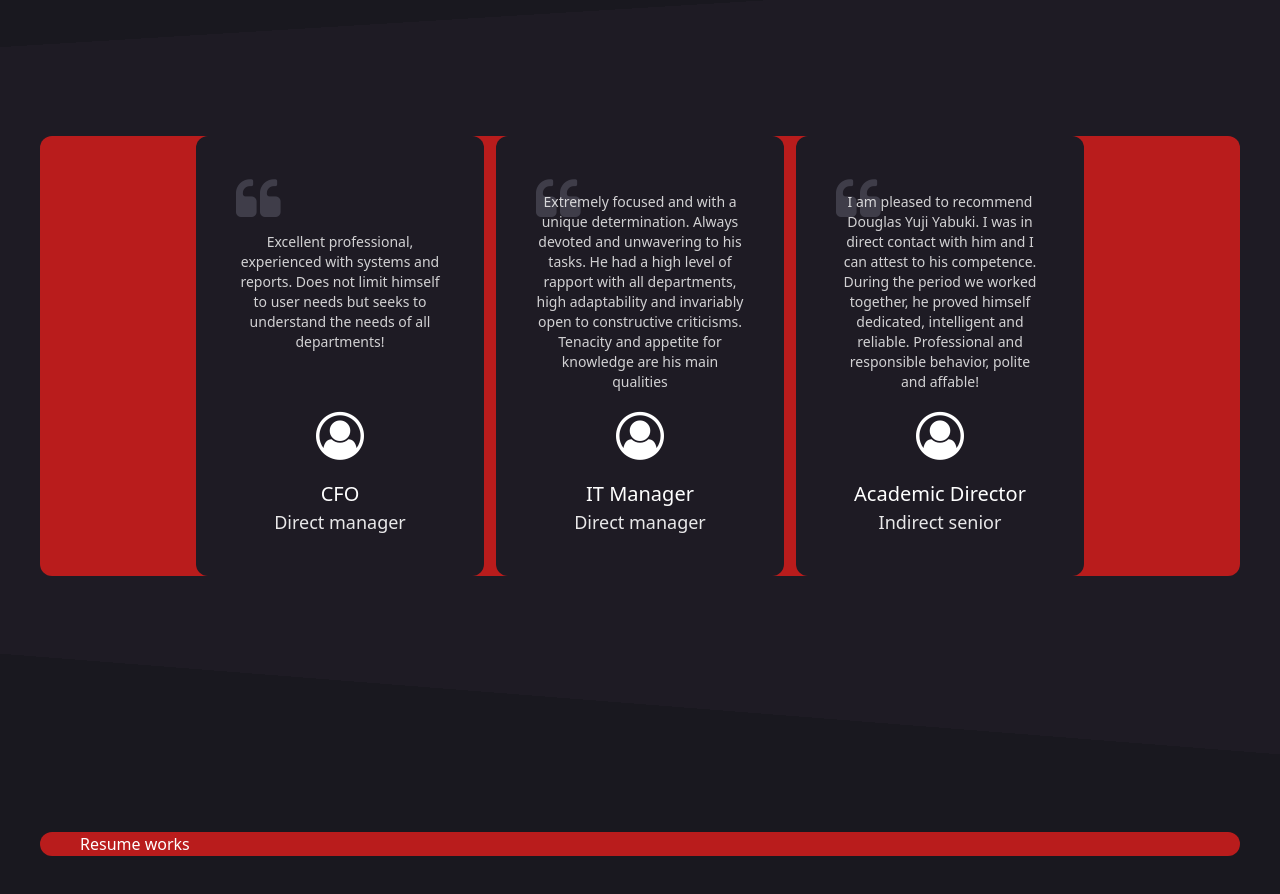
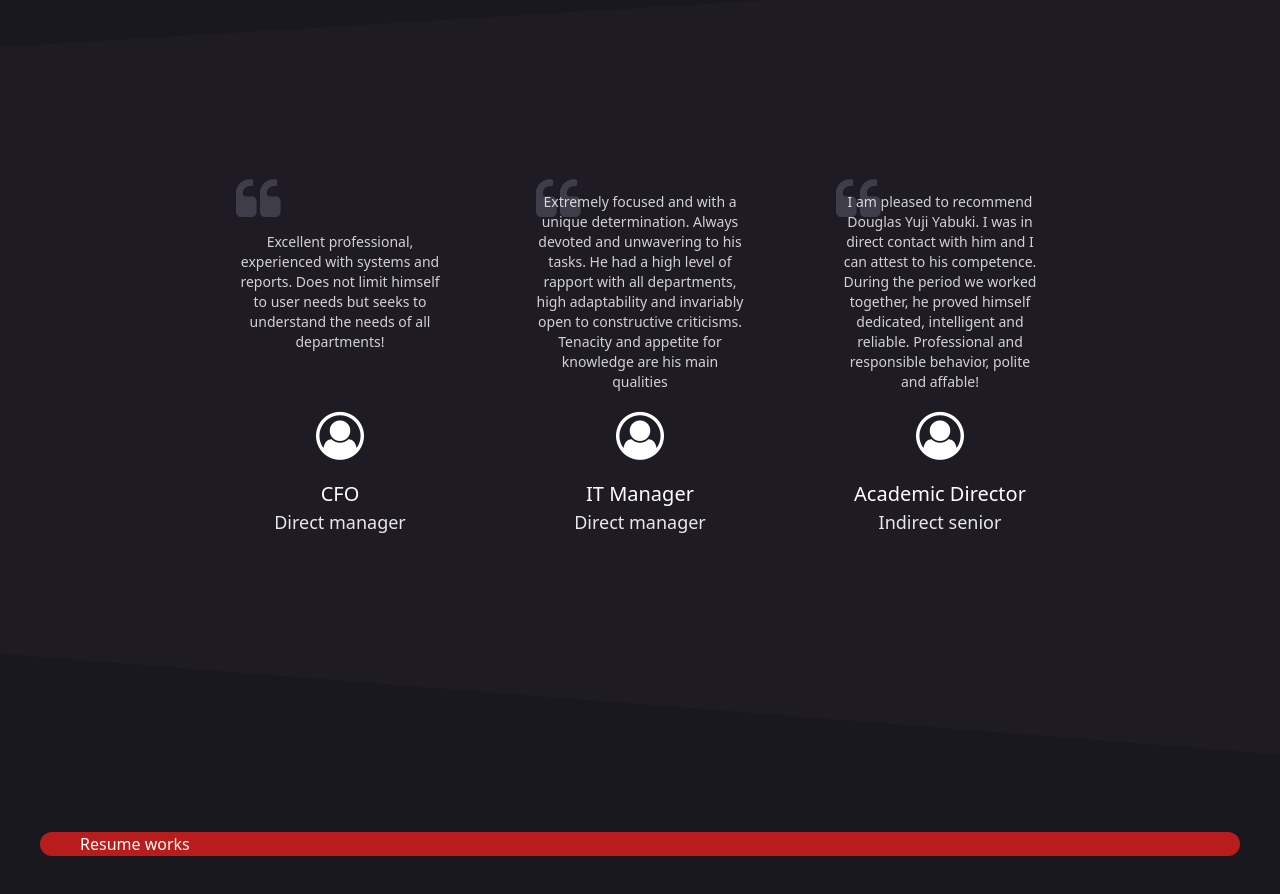
Before and after one commit to douglasyabuki/Portfolio, a React (Vite) app: page / in a window 1280 px wide. Shown: the part 740-1634 px from the top of the page. Built offline with nearby package versions, Linux system fonts and the light colour scheme; a web font is replaced by a local one.

Commit message:
Commit 22: Changing padding-x in all components

```diff
--- a/src/components/main-view/about/About.tsx
+++ b/src/components/main-view/about/About.tsx
@@ -7,8 +7,8 @@ import { testimonialList } from "./testimonial/testimonial-list/testimonial-list
 
 export default function About () {
   return (
-    <div className="px-4 sm:px-7 py-16 md:px-8 lg:px-10 bg-background-div2">
-      <div className="px-4 sm:px-7 md:px-8 lg:px-10 rounded-xl bg-red-700">
+    <div id='about' className="px-4 sm:px-7 py-16 md:px-8 lg:px-10 bg-background-div2">
+      <div className="px-4 sm:px-7 md:px-8 lg:px-10">
       <AboutMe></AboutMe>
       <Testimonials list={testimonialList}></Testimonials>
       </div>
--- a/src/components/main-view/about/testimonial/Testimonials.tsx
+++ b/src/components/main-view/about/testimonial/Testimonials.tsx
@@ -9,7 +9,7 @@ interface Props {
 
 export default function Testimonials({ list }: Props) {
   return (
-    <div className='h-auto w-auto flex rounded-xl justify-center gap-3'>
+    <div className='h-auto w-auto flex rounded-xl justify-center gap-3 overflow-hidden'>
       {list.map((item) => (
         <div className="" key={item.id}>
           <TestimonialCard
--- a/src/components/main-view/contact/Contact.tsx
+++ b/src/components/main-view/contact/Contact.tsx
@@ -5,7 +5,7 @@ export interface IContactProps {
 
 export default function Contact (props: IContactProps) {
   return (
-    <div className="w-auto h-auto py-16 px-4 sm:px-7 md:px-8 lg:px-10 bg-background-black">
+    <div id='contact' className="w-auto h-auto py-16 px-4 sm:px-7 md:px-8 lg:px-10 bg-background-black">
       <div className="px-4 sm:px-7 md:px-8 lg:px-10 rounded-xl bg-red-700">
         Contact works
       </div>
--- a/src/components/main-view/projects/Projects.tsx
+++ b/src/components/main-view/projects/Projects.tsx
@@ -5,7 +5,7 @@ export interface IProjectsProps {
 
 export default function Projects (props: IProjectsProps) {
   return (
-    <div className="w-auto h-auto py-16 px-4 sm:px-7 md:px-8 lg:px-10 bg-background-div2">
+    <div id='projects' className="w-auto h-auto py-16 px-4 sm:px-7 md:px-8 lg:px-10 bg-background-div2">
       <div className="px-4 sm:px-7 md:px-8 lg:px-10 rounded-xl bg-red-700">
         Project works
       </div>
--- a/src/components/main-view/resume/Resume.tsx
+++ b/src/components/main-view/resume/Resume.tsx
@@ -5,7 +5,7 @@ export interface IResumeProps {
 
 export default function Resume (props: IResumeProps) {
   return (
-    <div className="w-auto h-auto py-16 px-4 sm:px-7 md:px-8 lg:px-10 bg-background-black">
+    <div id='resume' className="w-auto h-auto py-16 px-4 sm:px-7 md:px-8 lg:px-10 bg-background-black">
       <div className="px-4 sm:px-7 md:px-8 lg:px-10 rounded-xl bg-red-700">
         Resume works
       </div>
```
